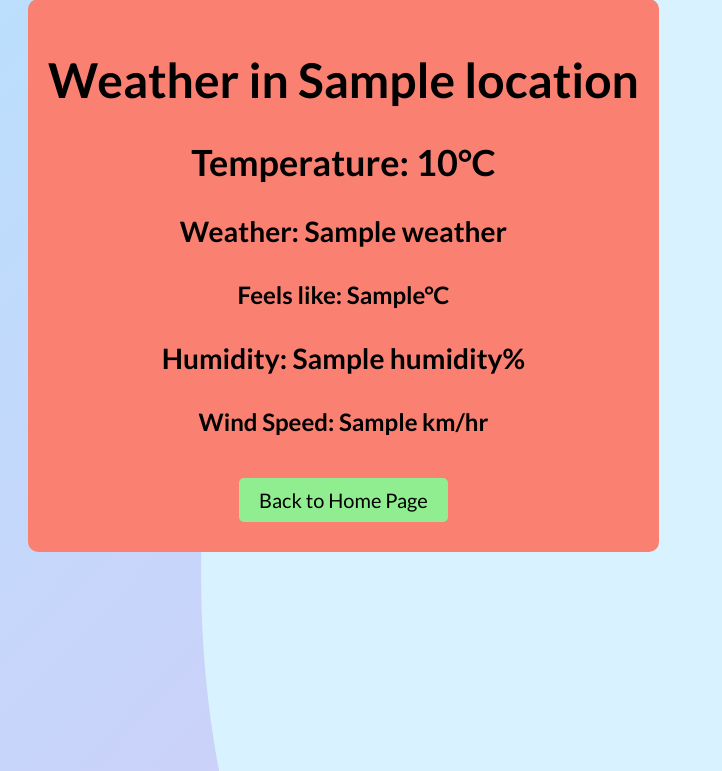
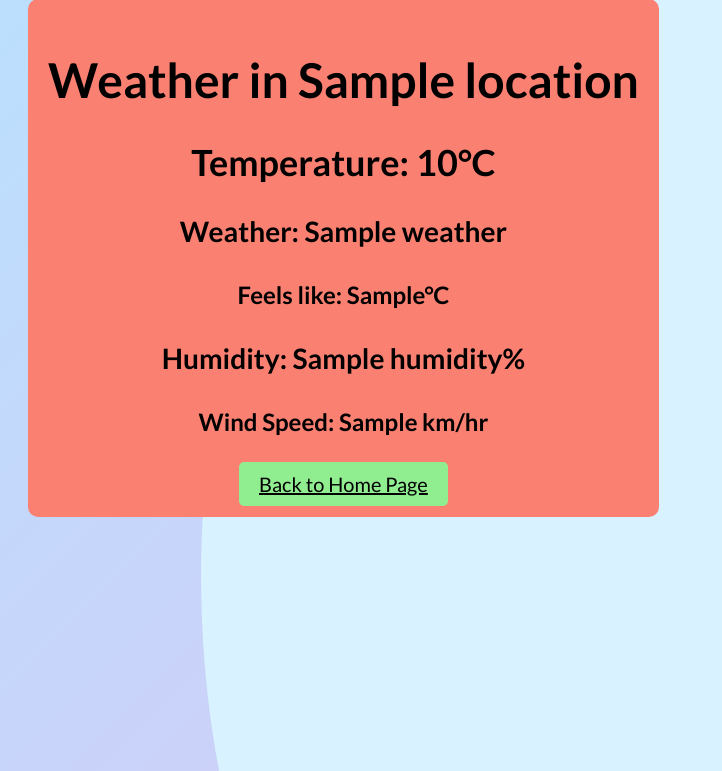
Before and after one commit to abdulhadiasifhassan-coder/Weather-Dashboard-with-Flask, a Flask app: template templates/results.html in a window 1280 px wide. Shown: the part 29-800 px from the top of the page, without its empty margins (0-722 px from the left). Run offline with Flask 2, Linux system fonts and the light colour scheme; the template is opened without the code that fills it: most values are stand-ins (such as "Sample title", 1, 10 or a date in 2020).

Commit message:
Changed back to home button

```diff
--- a/templates/results.html
+++ b/templates/results.html
@@ -15,9 +15,7 @@
             <h4>Feels like: {{ feels_like }}°C</h4>
             <h3>Humidity: {{ humidity }}%</h3>
             <h4>Wind Speed: {{ wind_speed }} km/hr</h4>
-            <form action="/">
-                <button class="btn">Back to Home Page</button>
-            </form>
+            <a href="/" class="btn">Back to Home Page</a>
         </div>
     </body>
 </html>
```
